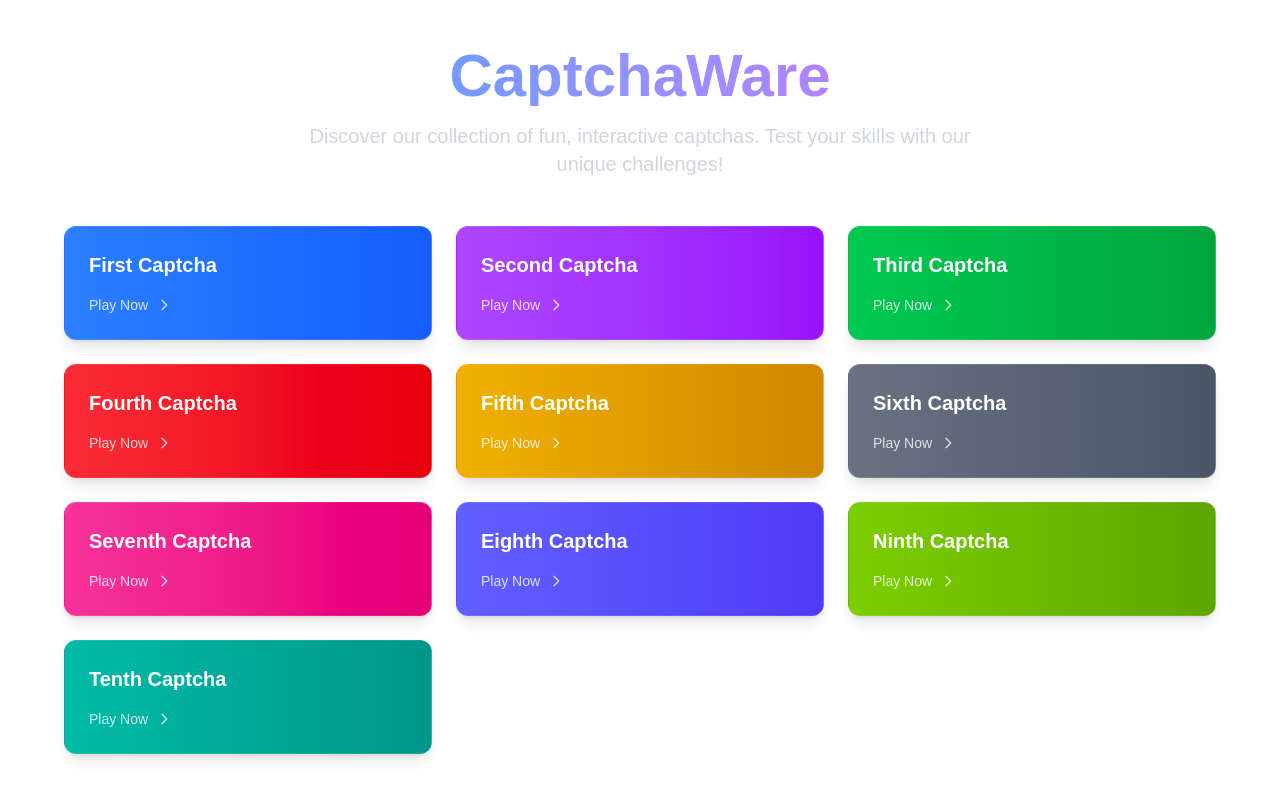
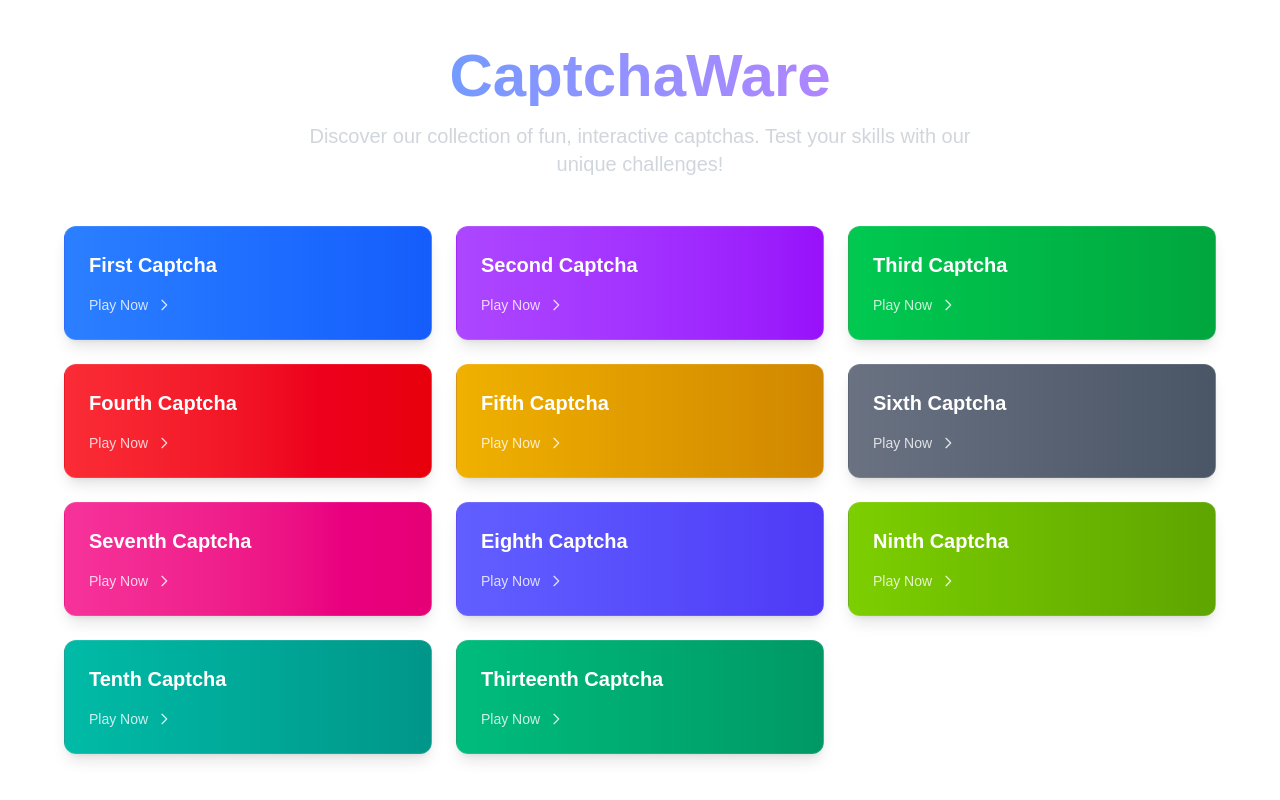
Before and after one commit to ZifFiji/CaptchaWare, a Next.js app in the folder captchaware/: page / in a window 1280 px wide. Built offline with nearby package versions, Linux system fonts and the light colour scheme.

Commit message:
feat: card to homepage

```diff
--- a/captchaware/src/app/page.tsx
+++ b/captchaware/src/app/page.tsx
@@ -25,6 +25,7 @@ export default function Home() {
         />
         <GameCard href="/guessCaptcha" title="Ninth Captcha" color="bg-gradient-to-r from-lime-500 to-lime-600 hover:from-lime-600 hover:to-lime-700" />
         <GameCard href="/wordTTS" title="Tenth Captcha" color="bg-gradient-to-r from-teal-500 to-teal-600 hover:from-teal-600 hover:to-teal-700" />
+        <GameCard href="/pineapplePizza" title="Thirteenth Captcha" color="bg-gradient-to-r from-emerald-500 to-emerald-600 hover:from-emerald-600 hover:to-emerald-700" />
       </div>
     </div>
   )
```
